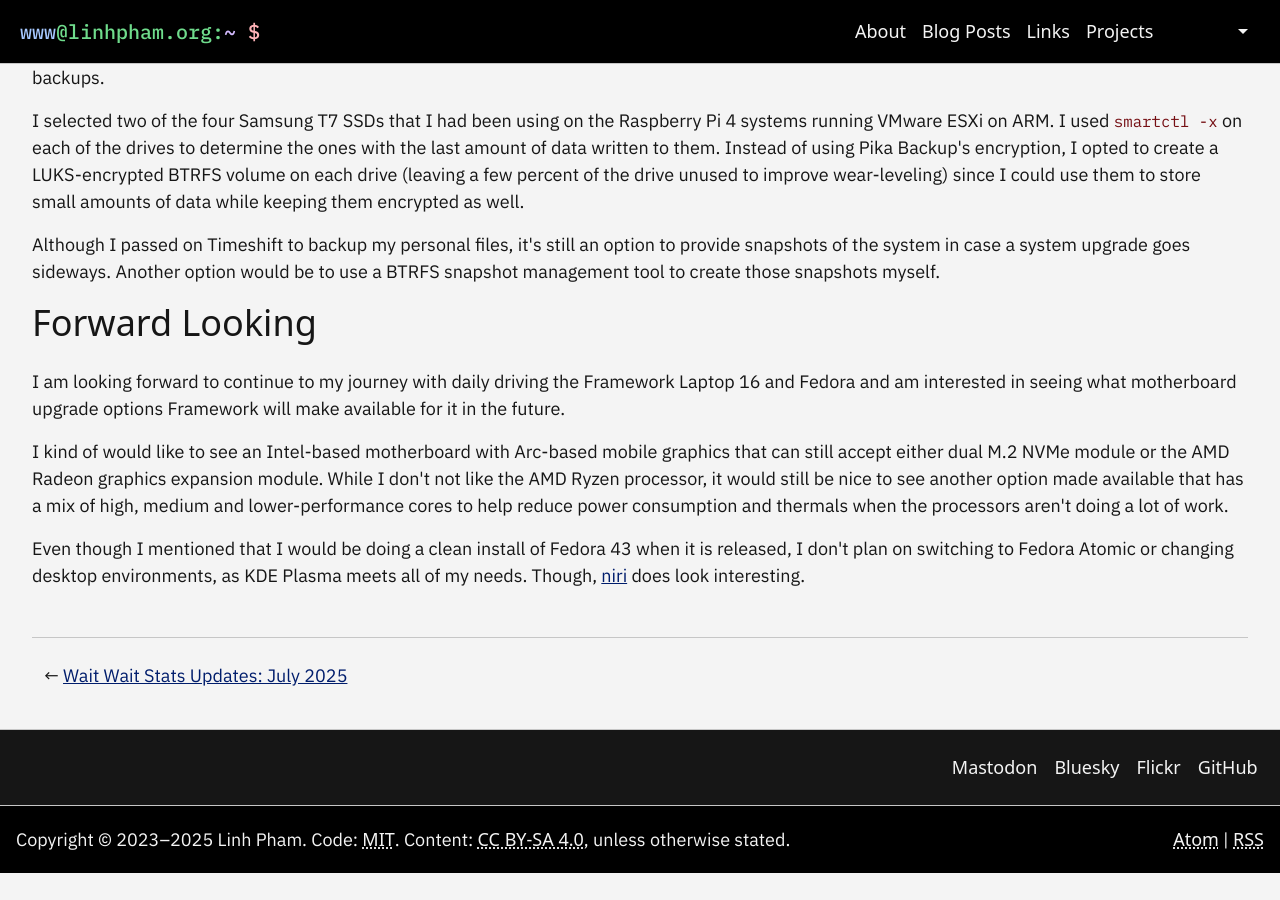
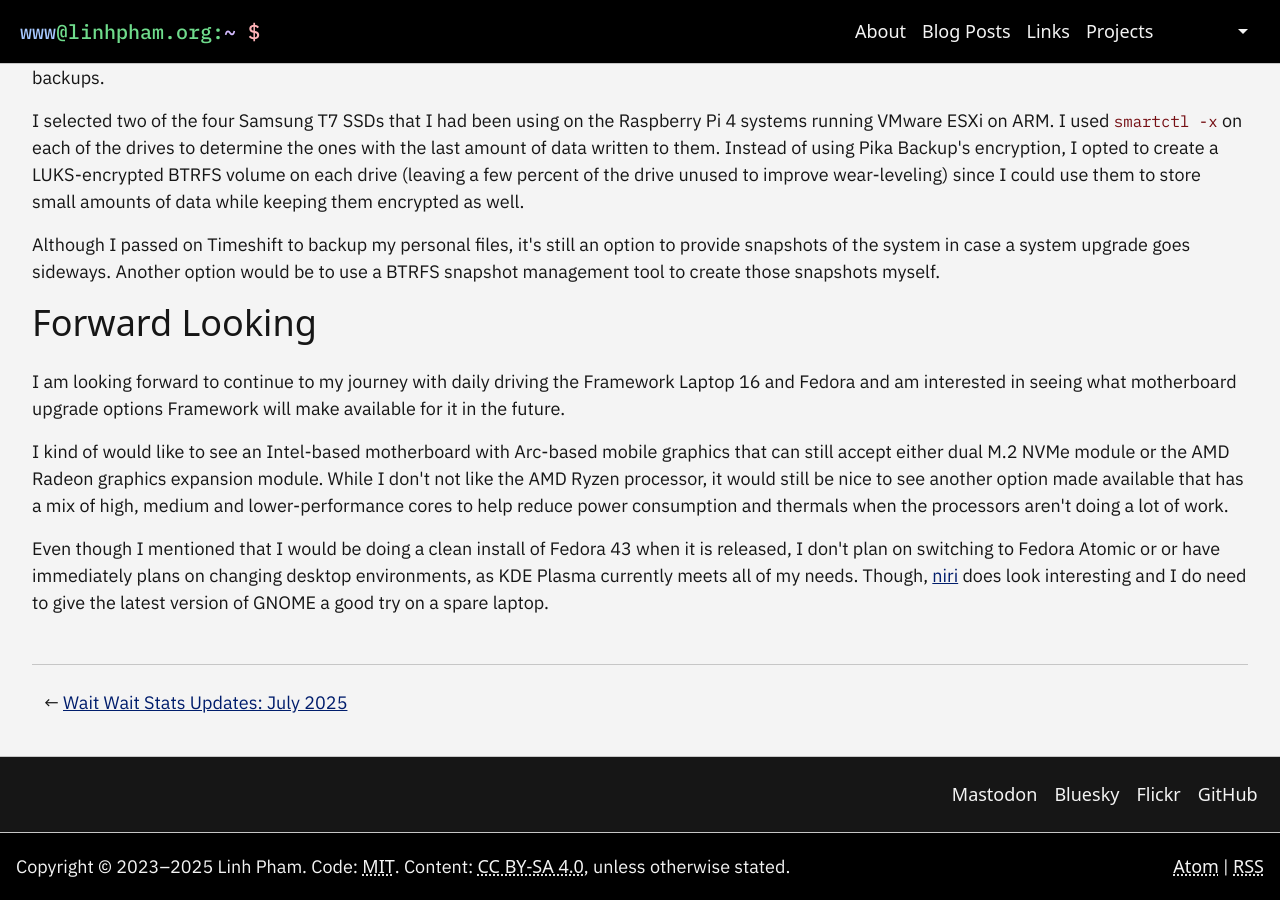
Before and after one commit to questionlp/linhpham.org_jekyll, a Jekyll site: the page built from _posts/2025-07-06-one-year-with-framework-laptop-16-fedora-kde-desktop.md, in a window 1280 px wide and 900 px high, scrolled down 2990 px. Built offline with Jekyll 4.4.1, drawn with Linux system fonts in a browser that asks for light colours; some web fonts are replaced; before the commit the page ends 3863 px from its top, so only the background shows below that.

Commit message:
Clarify statement on desktop environments and add GNOME future option

```diff
--- a/_posts/2025-07-06-one-year-with-framework-laptop-16-fedora-kde-desktop.md
+++ b/_posts/2025-07-06-one-year-with-framework-laptop-16-fedora-kde-desktop.md
@@ -77,4 +77,4 @@ I am looking forward to continue to my journey with daily driving the Framework
 
 I kind of would like to see an Intel-based motherboard with Arc-based mobile graphics that can still accept either dual M.2 NVMe module or the AMD Radeon graphics expansion module. While I don't not like the AMD Ryzen processor, it would still be nice to see another option made available that has a mix of high, medium and lower-performance cores to help reduce power consumption and thermals when the processors aren't doing a lot of work.
 
-Even though I mentioned that I would be doing a clean install of Fedora 43 when it is released, I don't plan on switching to Fedora Atomic or changing desktop environments, as KDE Plasma meets all of my needs. Though, [niri](https://github.com/YaLTeR/niri) does look interesting.
+Even though I mentioned that I would be doing a clean install of Fedora 43 when it is released, I don't plan on switching to Fedora Atomic or or have immediately plans on changing desktop environments, as KDE Plasma currently meets all of my needs. Though, [niri](https://github.com/YaLTeR/niri) does look interesting and I do need to give the latest version of GNOME a good try on a spare laptop.
```
